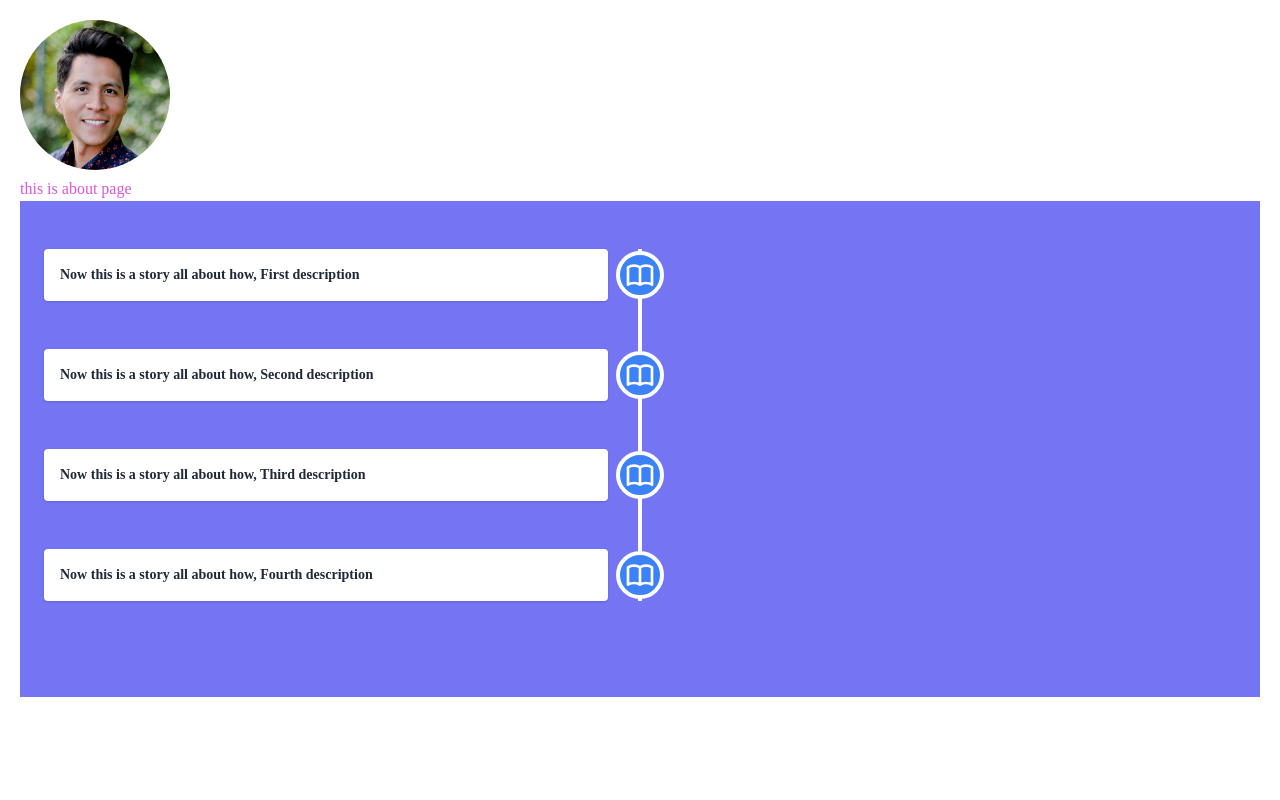
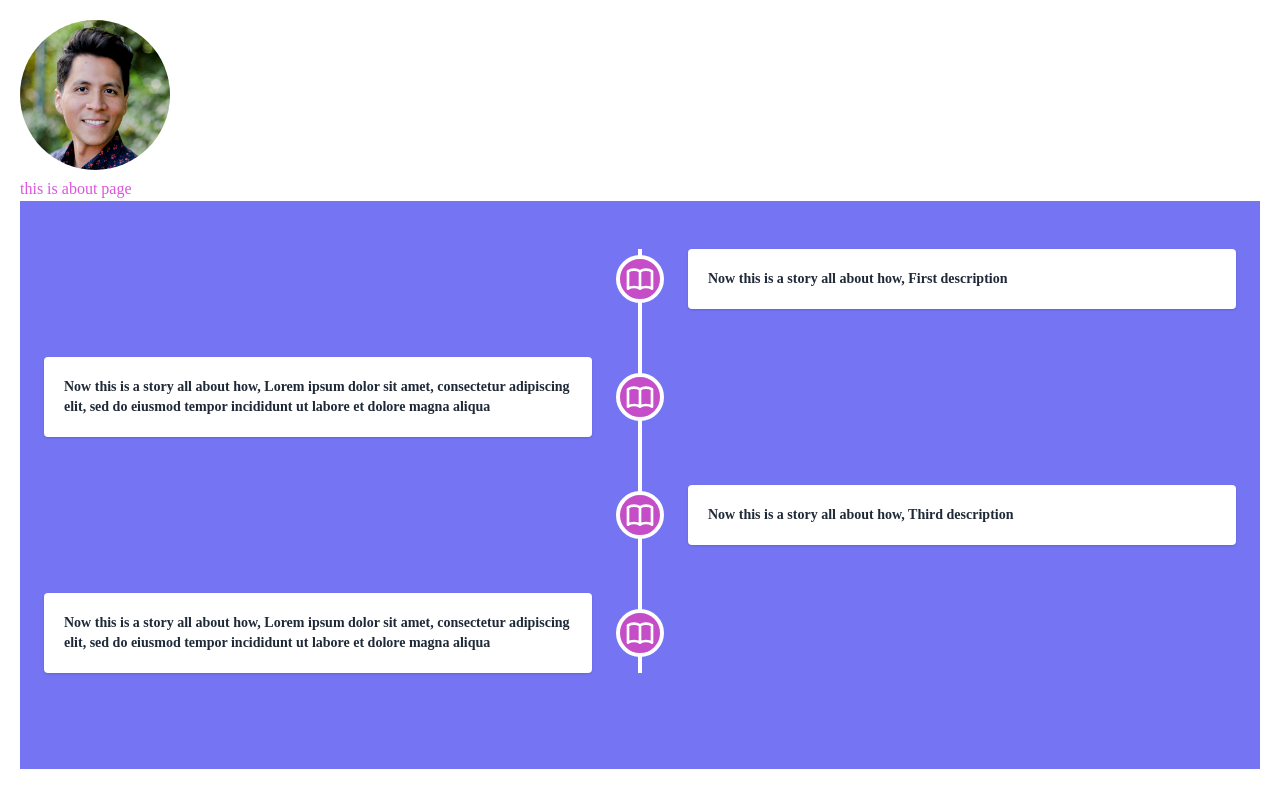
Before and after one commit to mruba/portafolio, a Next.js app: page /about/about in a window 1280 px wide. Built offline with nearby package versions, Linux system fonts and the light colour scheme; what apollo-server-micro, graphql-tools would draw is missing.

Commit message:
decoupled time line item from component container

```diff
--- a/components/layout/layout.tsx
+++ b/components/layout/layout.tsx
@@ -9,7 +9,7 @@ const Layout: React.FunctionComponent<ILayoutProps> = function (props) {
   useTheme();
 
   return (
-    <div className="dark:bg-black h-screen px-5 py-5">
+    <div className="dark:bg-black h-screen px-5 py-5 overflow-auto">
       <div className="container mx-auto">{props.children}</div>
     </div>
   );
--- a/components/time-line/time-line.tsx
+++ b/components/time-line/time-line.tsx
@@ -13,7 +13,7 @@ const timeLine = [
     {
         id: "2",
         title: "Second",
-        description: "Second description",
+        description: "Lorem ipsum dolor sit amet, consectetur adipiscing elit, sed do eiusmod tempor incididunt ut labore et dolore magna aliqua",
 
     },
     {
@@ -24,10 +24,40 @@ const timeLine = [
     {
         id: "4",
         title: "Fourth",
-        description: "Fourth description",
+        description: "Lorem ipsum dolor sit amet, consectetur adipiscing elit, sed do eiusmod tempor incididunt ut labore et dolore magna aliqua",
     }
 ]
 
+
+interface Props {
+
+}
+
+const timeLineItem = (props: Props, index: number) => {
+    const { description, id } = props;
+    const shouldRenderLeft = index % 2 === 0;
+    return (
+        <div key={id} className={classNames("relative flex mt-6 sm:mt-0 sm:mb-12 even:", {
+            "sm:justify-end": shouldRenderLeft,
+        })} >
+
+            <div className={classNames("w-full sm:w-1/2", {
+                "sm:pr-12": !shouldRenderLeft,
+                "sm:pl-12": shouldRenderLeft,
+            })}>
+                <div className="p-5 w-full bg-white rounded shadow">
+                    Now this is a story all about how, {description}
+                </div>
+            </div>
+
+            <div className={classNames("rounded-full bg-pink-dark border-white border-4 w-12 h-12 absolute bottom-1/2 left-1/2 -translate-y-4 sm:translate-y-1/2 transform -translate-x-1/2 flex items-center justify-center")}>
+                <svg xmlns="http://www.w3.org/2000/svg" className="h-8 w-8 text-white" fill="none" viewBox="0 0 24 24" stroke="currentColor">
+                    <path stroke-linecap="round" stroke-linejoin="round" stroke-width="2" d="M12 6.253v13m0-13C10.832 5.477 9.246 5 7.5 5S4.168 5.477 3 6.253v13C4.168 18.477 5.754 18 7.5 18s3.332.477 4.5 1.253m0-13C13.168 5.477 14.754 5 16.5 5c1.747 0 3.332.477 4.5 1.253v13C19.832 18.477 18.247 18 16.5 18c-1.746 0-3.332.477-4.5 1.253" />
+                </svg>
+            </div>
+        </div>
+    )
+}
 
 
 export default function TimeLine(props: ITimeLineProps) {
@@ -38,29 +68,7 @@ export default function TimeLine(props: ITimeLineProps) {
             <div className="relative text-gray-800 text-sm font-semibold">
 
                 <div className="hidden sm:block w-1 bg-white absolute h-full left-1/2 transform -translate-x-1/2"></div>
-
-                {timeLine.map((item, i) => (
-                    <div className="flex flex-col sm:flex-row items-center mt-6 sm:mt-0 sm:mb-12" key={item.id}>
-
-                        <div className={classNames("w-full sm:w-1/2 sm:pr-8 order-last", {
-
-                        })}>
-                            <div className="p-4 w-full bg-white rounded shadow">
-                                Now this is a story all about how, {item.description}
-                            </div>
-                        </div>
-
-                        <div className={classNames({
-
-                        }, "rounded-full bg-blue-500 border-white border-4 w-12 h-12 absolute left-1/2 -translate-y-4 sm:translate-y-0 transform -translate-x-1/2 flex items-center justify-center")}>
-                            <svg xmlns="http://www.w3.org/2000/svg" className="h-8 w-8 text-white" fill="none" viewBox="0 0 24 24" stroke="currentColor">
-                                <path stroke-linecap="round" stroke-linejoin="round" stroke-width="2" d="M12 6.253v13m0-13C10.832 5.477 9.246 5 7.5 5S4.168 5.477 3 6.253v13C4.168 18.477 5.754 18 7.5 18s3.332.477 4.5 1.253m0-13C13.168 5.477 14.754 5 16.5 5c1.747 0 3.332.477 4.5 1.253v13C19.832 18.477 18.247 18 16.5 18c-1.746 0-3.332.477-4.5 1.253" />
-                            </svg>
-                        </div>
-                    </div>
-                ))}
-
-
+                {timeLine.map(timeLineItem)}
             </div>
 
 
```
